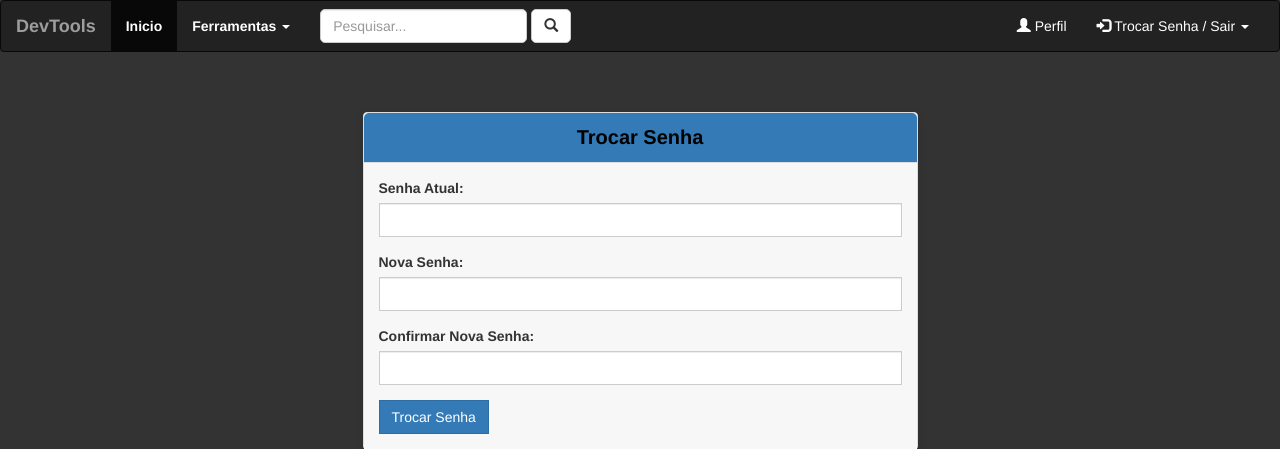
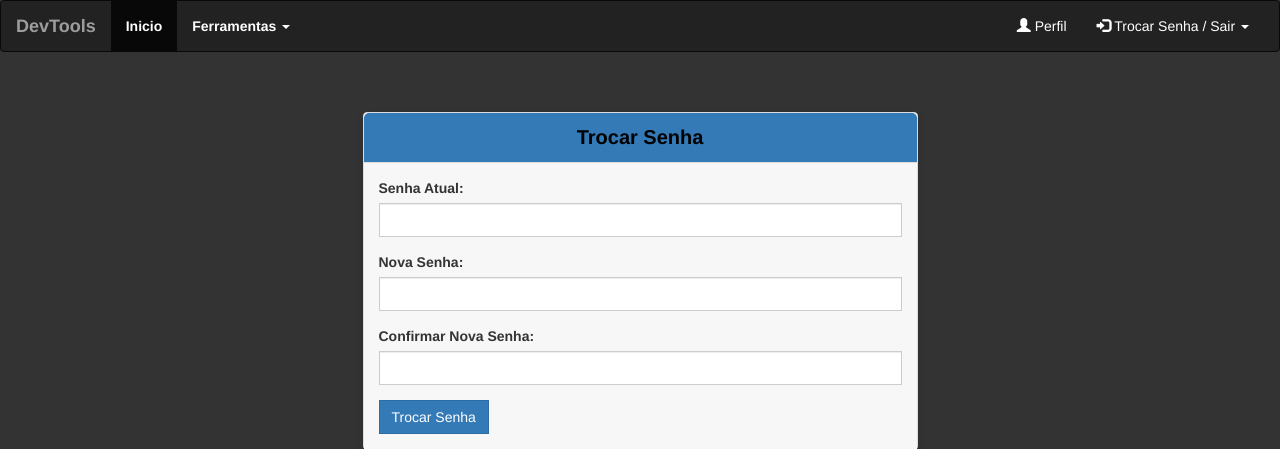
Before and after one commit to GabrielAngeloB/ProjetoDevTools, a PHP site: page /trocar_senha.php in a window 1280 px wide. Shown: the top 449 px of the page. Run offline with PHP 8.4, Linux system fonts and the light colour scheme; the visitor is signed in with stand-in values (Sample User, id 1).

Commit message:
Add files via upload

```diff
--- a/PhpProject8/trocar_senha.php
+++ b/PhpProject8/trocar_senha.php
@@ -47,6 +47,7 @@ $logado = $_SESSION['login'];
     <meta name="viewport" content="width=device-width, initial-scale=1.0">
     <title>Navbar com Bootstrap</title>
     <link rel="stylesheet" href="https://maxcdn.bootstrapcdn.com/bootstrap/3.3.7/css/bootstrap.min.css">
+
     <style>
         .navbar-inverse .navbar-nav > li > a {
             color: #fff;
@@ -104,16 +105,7 @@ $logado = $_SESSION['login'];
                                 </ul>
                             </li>
                         </ul>
-                        <form class="navbar-form navbar-left" role="search" method="get" action="">
-                            <div class="form-group">
-                                <div class="input-group">
-                                    <input type="search" name="pesquisa" style="border-radius:5px" placeholder="Pesquisar..." class="form-control">
-                                    <span class="input-group-btn" style="padding-left:5px;">
-                                        <button type="submit" class="btn btn-default" style="border-radius:5px"><span class="glyphicon glyphicon-search"></span></button>
-                                    </span>
-                                </div>
-                            </div>
-                        </form>
+
 
                         <ul class="nav navbar-nav navbar-right">
                             <li><a href="pagina_usuario.php"><span class="glyphicon glyphicon-user"></span> Perfil</a></li>
```
Also changed, not shown: PhpProject8/pagina_usuario.php (+1 -10 lines).
